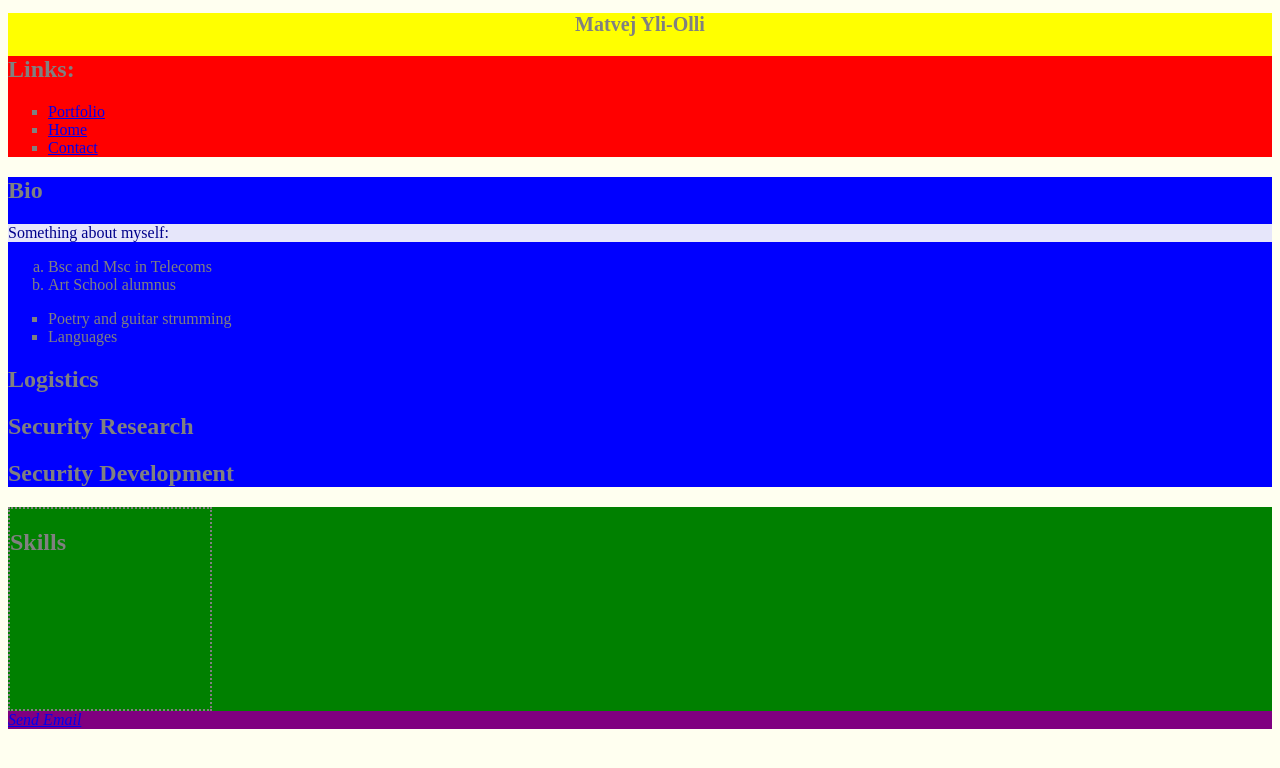
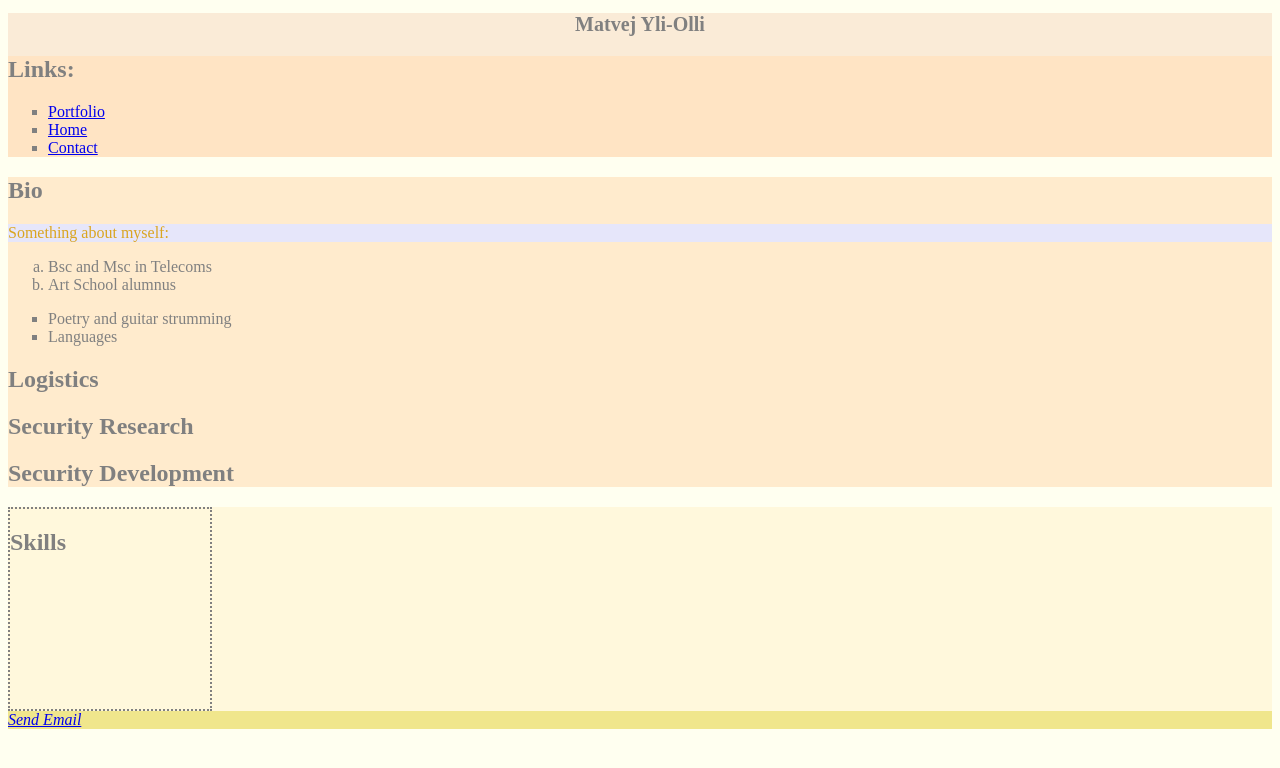
Before and after one commit to yevmaty/yevmaty.github.io, a plain HTML site: page index.html in a window 1280 px wide. Drawn offline with Linux system fonts and the light colour scheme.

Commit message:
Update styles.css

```diff
--- a/styles.css
+++ b/styles.css
@@ -8,7 +8,7 @@ h1 {
   text-align: center;
 }
 p {
-  color: DarkBlue;
+  color: GoldenRod;
   background-color: Lavender;
   font-size: 16px;
 }
@@ -25,7 +25,7 @@ a.fixed {
   border-radius: 2px;
   left: 0;
   top: 0;
-  background-color: Blue;
+  background-color: Brown;
 }
 
 .classDiv {
@@ -35,21 +35,21 @@ a.fixed {
 }
 
 header.header {
-  background-color: Yellow;
+  background-color: AntiqueWhite;
 }
 
 nav.nav {
-  background-color: Red;
+  background-color: Bisque;
 }
 
 section.sectionarticle {
-  background-color: Blue;
+  background-color: BlanchedAlmond;
 }
 
 aside.aside {
-  background-color: Green;
+  background-color: Cornsilk;
 }
 
 footer.footer {
-  background-color: Purple;
+  background-color: Khaki;
 }
```
